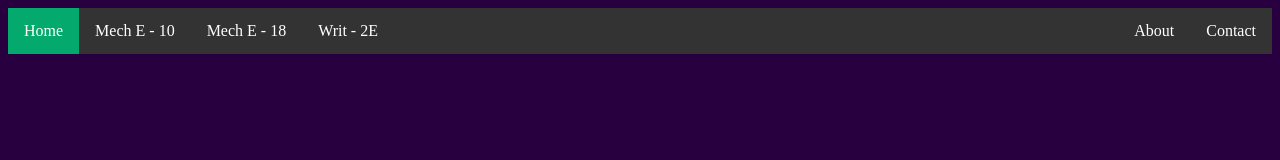
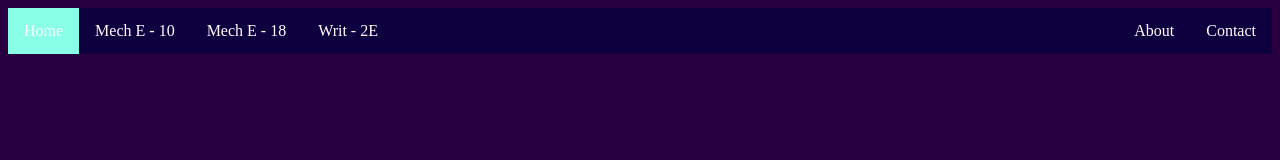
Before and after one commit to raaghav-t/raaghav-t.github.io, a plain HTML site: page index.html in a window 1280 px wide. Drawn offline with Linux system fonts and the light colour scheme.

Commit message:
fix bar colors

```diff
--- a/index.html
+++ b/index.html
@@ -11,7 +11,7 @@
             margin: 0;
             padding: 0;
             overflow: hidden;
-            background-color: #333;
+            background-color: rgb(14, 0, 63);
           }
 
           li {
@@ -27,8 +27,8 @@
           }
 
           /* Change the link color to #111 (black) on hover */
-          li a:hover:not(.active) {background-color: #111;}
-          .active {background-color: #04AA6D;}
+          li a:hover:not(.active) {background-color: rgb(56, 105, 95);}
+          .active {background-color: rgb(137, 255, 231);}
         </style>
 </head>
     <body style="background-color:rgb(40, 0, 63);">
```
